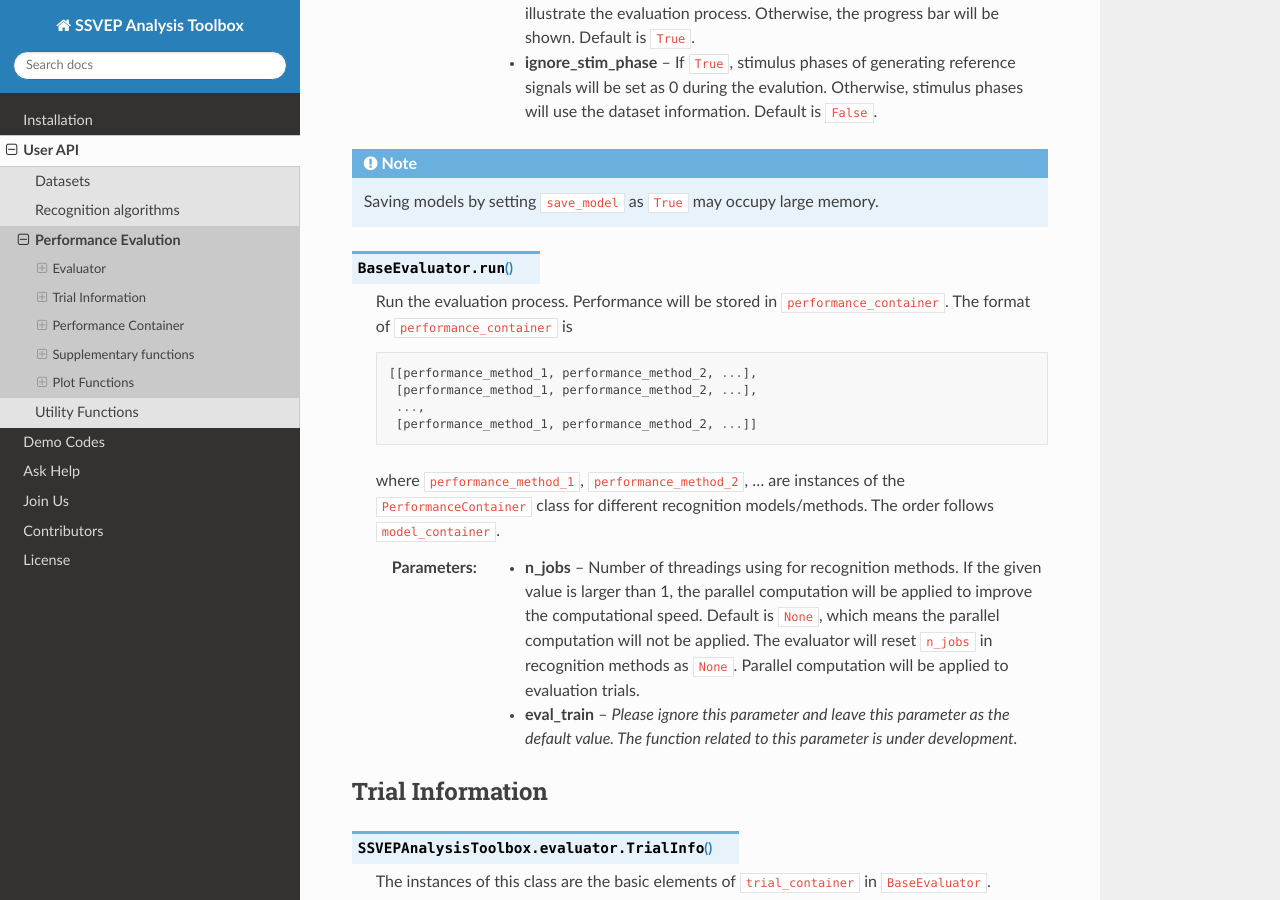
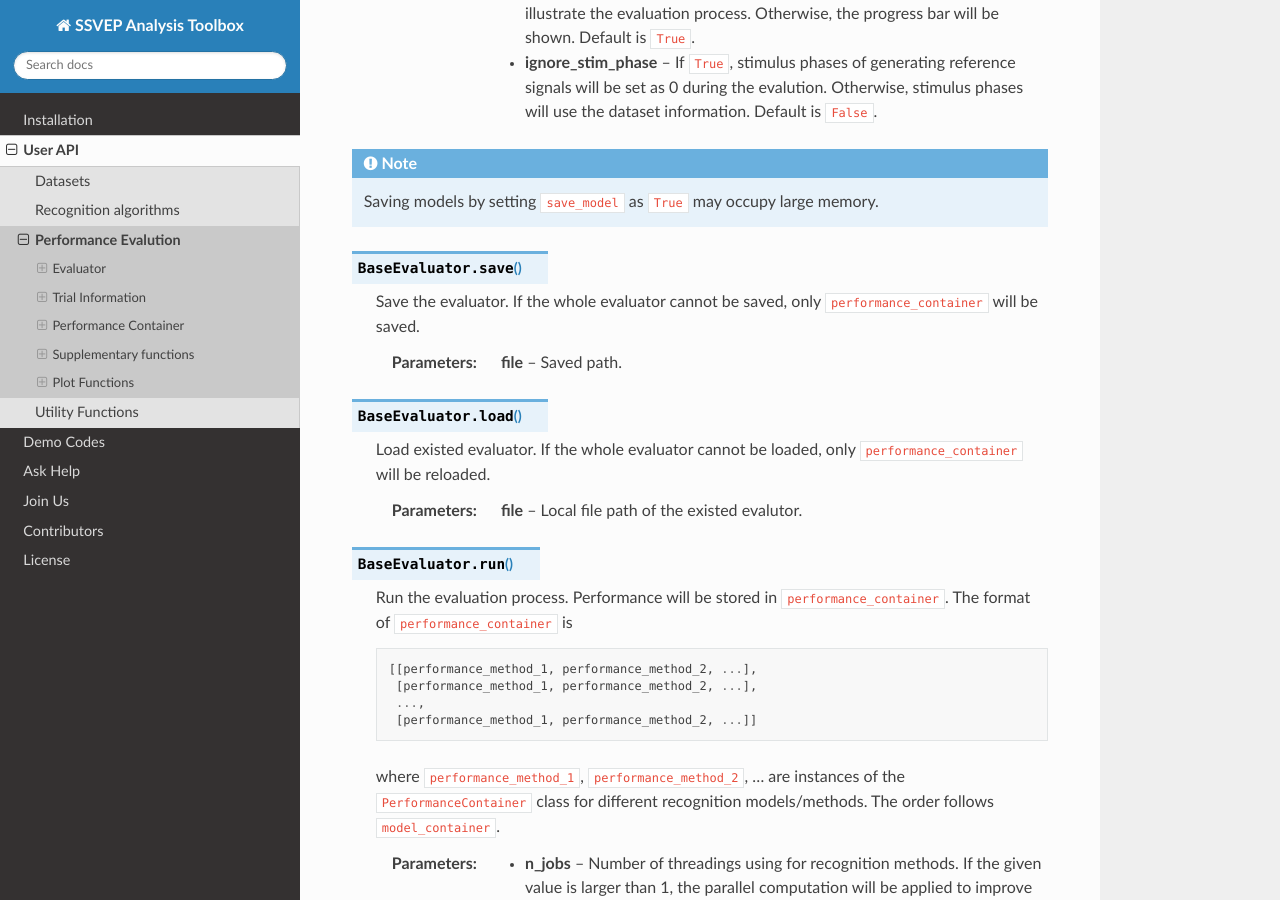
Before and after one commit to pikipity/SSVEP-Analysis-Toolbox, a Sphinx documentation site: the page built from Docs/API_perf.rst, in a window 1280 px wide and 900 px high, scrolled down 1183 px. Built offline with Sphinx 7.4.7 and the Read the Docs theme 2.0.0, drawn with Linux system fonts in a browser that asks for light colours.

Commit message:
Update API_perf.rst

```diff
--- a/Docs/API_perf.rst
+++ b/Docs/API_perf.rst
@@ -52,6 +52,20 @@ Evaluator
 .. note::
 
     Saving models by setting ``save_model`` as ``True`` may occupy large memory.
+
+.. py:function:: save
+    :module: BaseEvaluator
+
+    Save the evaluator. If the whole evaluator cannot be saved, only ``performance_container`` will be saved.
+
+    :param file: Saved path.
+
+.. py:function:: load
+    :module: BaseEvaluator
+
+    Load existed evaluator. If the whole evaluator cannot be loaded, only ``performance_container`` will be reloaded.
+
+    :param file: Local file path of the existed evalutor.
 
 .. py:function:: run
     :module: BaseEvaluator
```
